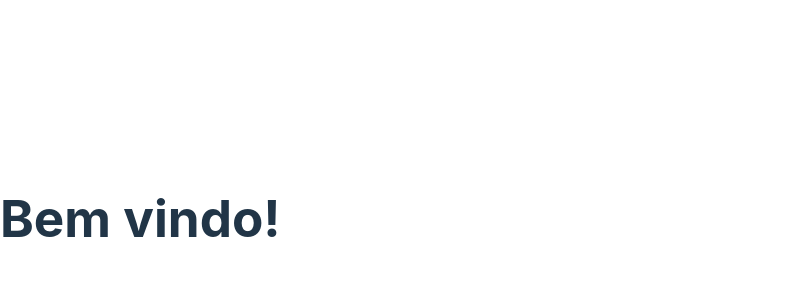
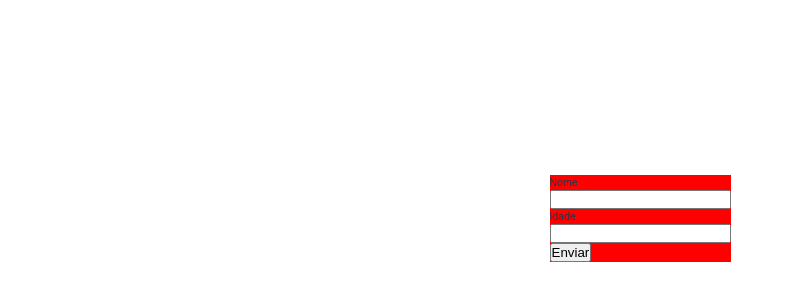
Before and after one commit to cssgabriel/teste-wizzi, a React (Vite) app: page / in a window 1280 px wide. Shown: the part 182-482 px from the top of the page, without its empty margins (0-791 px from the left). Built offline with nearby package versions, Linux system fonts and the light colour scheme.

Commit message:
[style] Reset css and style to defaults

```diff
--- a/src/App.css
+++ b/src/App.css
@@ -1,4 +1,11 @@
 #root {
-  /* max-width: ; */
-  width: min(75%, 120rem);
+  height: 100dvh;
+  align-items: center;
+  justify-content: center;
+  display: flex;
 }
+
+#root main {
+  max-width: 80rem;
+  margin: 0 auto;
+}
--- a/src/App.tsx
+++ b/src/App.tsx
@@ -1,11 +1,14 @@
 import { BrowserRouter, Routes, Route } from "react-router-dom";
 import NotFound from "./Components/NotFound";
+import "./App.css";
+import Form from "./Components/Form/Form";
 
 function App() {
   return (
+    <main>
       <BrowserRouter>
         <Routes>
-        <Route path="/" element={<h1>Bem vindo!</h1>} />
+          <Route path="/" element={<Form />} />
           <Route path="/1" element={<h1>Step1</h1>} />
           <Route path="/2" element={<h1>Step2</h1>} />
           <Route path="/3" element={<h1>Step3</h1>} />
@@ -13,6 +16,7 @@ function App() {
           <Route path="*" element={<NotFound />} />
         </Routes>
       </BrowserRouter>
+    </main>
   );
 }
 
--- /dev/null
+++ b/src/Components/Form/Form.css
@@ -0,0 +1,3 @@
+form {
+  background-color: red;
+}
--- /dev/null
+++ b/src/Components/Form/Form.tsx
@@ -0,0 +1,17 @@
+import "./Form.css";
+
+const Form = () => {
+  return (
+    <form onSubmit={(e) => e.preventDefault()}>
+      <label htmlFor="name">Nome</label>
+      <input type="text" name="name" />
+
+      <label htmlFor="years">Idade</label>
+      <input type="text" name="years" />
+
+      <input type="submit" value="Enviar" />
+    </form>
+  );
+};
+
+export default Form;
--- a/src/index.css
+++ b/src/index.css
@@ -2,6 +2,7 @@
   font-family: Inter, system-ui, Avenir, Helvetica, Arial, sans-serif;
   line-height: 1.5;
   font-weight: 400;
+  font-size: 62.5%;
 
   color-scheme: light dark;
   color: rgba(255, 255, 255, 0.87);
@@ -14,26 +15,24 @@
   -webkit-text-size-adjust: 100%;
 }
 
-a {
-  font-weight: 500;
-  color: #646cff;
-  text-decoration: inherit;
-}
-a:hover {
-  color: #535bf2;
+* {
+  margin: 0;
+  padding: 0;
+  box-sizing: border-box;
 }
 
-body {
-  margin: 0;
-  display: flex;
-  place-items: center;
-  min-width: 320px;
-  min-height: 100vh;
+img {
+  display: block;
+  max-width: 100%;
 }
 
-h1 {
-  font-size: 3.2em;
-  line-height: 1.1;
+li {
+  list-style: none;
+}
+
+a {
+  color: inherit;
+  text-decoration: none;
 }
 
 button {
@@ -55,6 +54,11 @@ button:focus-visible {
   outline: 4px auto -webkit-focus-ring-color;
 }
 
+label,
+input {
+  display: block;
+}
+
 @media (prefers-color-scheme: light) {
   :root {
     color: #213547;
```
Lines whose indentation alone changed are shown as unchanged.
